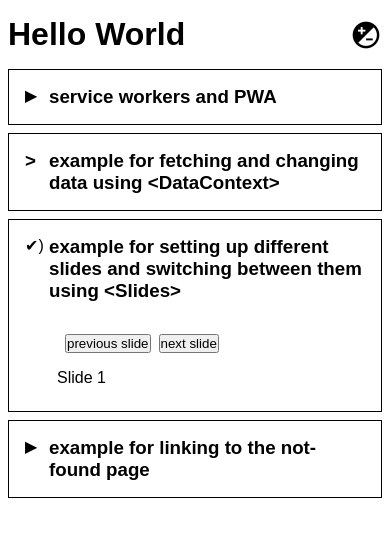
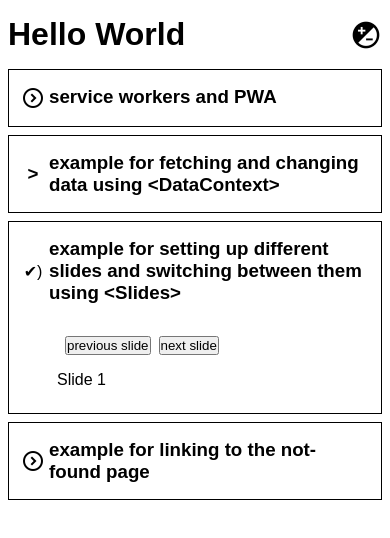
Before and after one commit to MeloknightIX/NERd.ts_template, a React (Create React App) app in the folder frontend/: page / in a window 390 px wide. Both pictures are taken after a click on the heading 195 px from the left and 269 px from the top of the page. Shown: the top 538 px of the page. Built offline with nearby package versions, Linux system fonts and the light colour scheme; no server answers.

Commit message:
fix Details arrows in Safari and on mobile

```diff
--- a/frontend/src/components/Details.tsx
+++ b/frontend/src/components/Details.tsx
@@ -5,7 +5,7 @@ type DetailsProps = {
   children: ReactNode[];
   style?: CSSProperties;
   summaryStyle?: CSSProperties;
-  icons?: [ReactNode | string, ReactNode | string];
+  icons?: [string, string];
 };
 
 const container: CSSProperties = {
@@ -21,8 +21,27 @@ const Details = ({ children, style, summaryStyle, icons }: DetailsProps) => {
     return null;
   }
 
-  const closedIcon = (icons && icons[0]) || "▶" || ">";
-  const openIcon = (icons && icons[1]) || "▼" || "v";
+  const iconStyle: CSSProperties = {
+    justifySelf: "center",
+    alignSelf: "center",
+  };
+
+  const closedIcon =
+    icons && icons[0] ? (
+      <span style={iconStyle}>{icons[0]}</span>
+    ) : (
+      <span style={iconStyle} className="material-symbols-outlined">
+        expand_circle_right
+      </span>
+    );
+  const openIcon =
+    icons && icons[1] ? (
+      <span style={iconStyle}>{icons[1]}</span>
+    ) : (
+      <span style={iconStyle} className="material-symbols-outlined">
+        expand_circle_down
+      </span>
+    );
 
   return (
     <details
--- a/frontend/src/styles/index.css
+++ b/frontend/src/styles/index.css
@@ -42,3 +42,7 @@
 li {
   margin-left: 1em;
 }
+
+details > summary::-webkit-details-marker {
+  display: none;
+}
```
